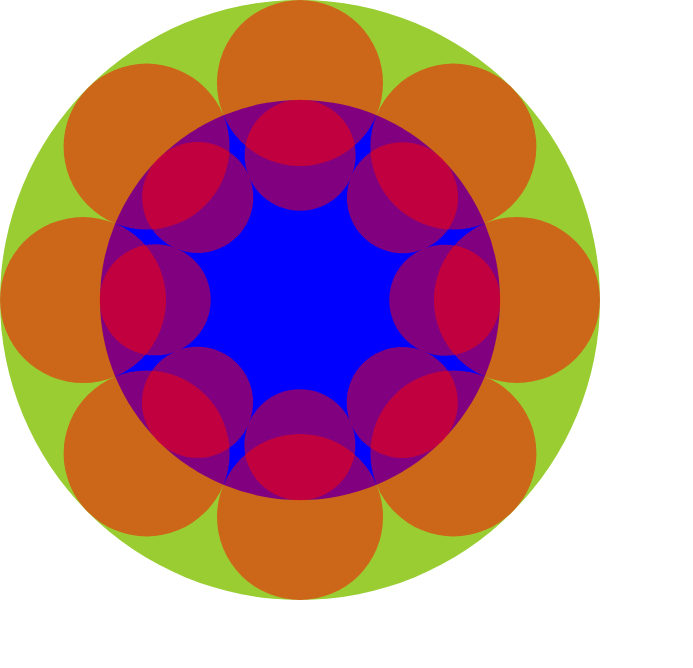
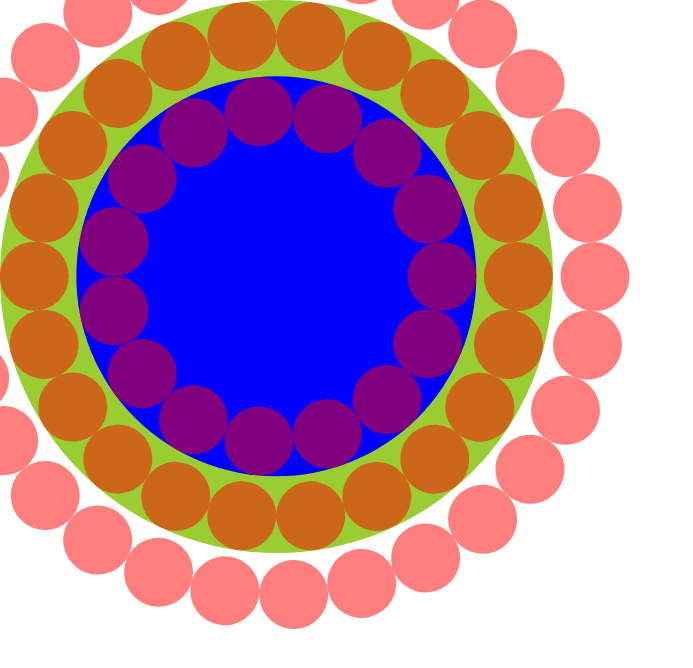
Before and after one commit to ChrisHurt/React-Recall, a React (Create React App) app: page / in a window 1280 px wide. Shown: the top 668 px of the page, without its empty margins (0-693 px from the left). Built offline with nearby package versions, Linux system fonts and the light colour scheme.

Commit message:
Testing 3rd tier of data interaction, refactored Dataset container, instructions for further work in DatasetContainer.js

```diff
--- a/src/App.js
+++ b/src/App.js
@@ -11,6 +11,14 @@ let dataset1 = {
   Sue2: 'https://images.unsplash.com/photo-1542103749-8ef59b94f47e?ixlib=rb-1.2.1&ixid=eyJhcHBfaWQiOjEyMDd9&auto=format&fit=crop&w=1500&q=80',
   Hipster58: 'https://images.unsplash.com/photo-1544723795-3fb6469f5b39?ixlib=rb-1.2.1&ixid=eyJhcHBfaWQiOjEyMDd9&auto=format&fit=crop&w=1400&q=60',
   Hipster59: 'https://images.unsplash.com/photo-1544723795-3fb6469f5b39?ixlib=rb-1.2.1&ixid=eyJhcHBfaWQiOjEyMDd9&auto=format&fit=crop&w=1400&q=60',
+  John: 'https://images.unsplash.com/photo-1502791451862-7bd8c1df43a7?ixlib=rb-1.2.1&ixid=eyJhcHBfaWQiOjEyMDd9&auto=format&fit=crop&w=1400&q=80',
+  BSue: 'https://images.unsplash.com/photo-1542103749-8ef59b94f47e?ixlib=rb-1.2.1&ixid=eyJhcHBfaWQiOjEyMDd9&auto=format&fit=crop&w=1500&q=80',
+  BSue3: 'https://images.unsplash.com/photo-1542103749-8ef59b94f47e?ixlib=rb-1.2.1&ixid=eyJhcHBfaWQiOjEyMDd9&auto=format&fit=crop&w=1500&q=80',
+  BHipster5: 'https://images.unsplash.com/photo-1544723795-3fb6469f5b39?ixlib=rb-1.2.1&ixid=eyJhcHBfaWQiOjEyMDd9&auto=format&fit=crop&w=1400&q=60',
+  BJohn2: 'https://images.unsplash.com/photo-1502791451862-7bd8c1df43a7?ixlib=rb-1.2.1&ixid=eyJhcHBfaWQiOjEyMDd9&auto=format&fit=crop&w=1400&q=80',
+  BSue2: 'https://images.unsplash.com/photo-1542103749-8ef59b94f47e?ixlib=rb-1.2.1&ixid=eyJhcHBfaWQiOjEyMDd9&auto=format&fit=crop&w=1500&q=80',
+  BHipster58: 'https://images.unsplash.com/photo-1544723795-3fb6469f5b39?ixlib=rb-1.2.1&ixid=eyJhcHBfaWQiOjEyMDd9&auto=format&fit=crop&w=1400&q=60',
+  BHipster59: 'https://images.unsplash.com/photo-1544723795-3fb6469f5b39?ixlib=rb-1.2.1&ixid=eyJhcHBfaWQiOjEyMDd9&auto=format&fit=crop&w=1400&q=60',
 }
 
 function App() {
--- a/src/DatasetContainer.js
+++ b/src/DatasetContainer.js
@@ -2,23 +2,30 @@ import React from 'react'
 import './DatasetContainer.scss'
 import DataPoint from './DataPoint'
 
-// Tier One - max size: 8
-// As data exceeds this boundary
-// 1. assume the same sub-circle diameter data points
-// 2. Trial two 2nd concentric ring approaches
-  // Fill the nearest larger diameter with an
-    // integer number of sub-circles using max-8
-  // Reduce the number in the inner circle
-    // then do as before
-
 var revolution = 360
 var degToRads = Math.PI/180
+var radsToDegs = 180/Math.PI
 
 export default class DatasetContainer extends React.Component {
 
   state = {
     diameter: this.props.diameter,
-    data: this.props.data
+    subCircleDiameter: this.props.diameter *2* (1 - ((1)/(1 + Math.sin(degToRads*((revolution / Object.entries(this.props.data).length))/2)))),
+    data: this.props.data,
+    circleDiameters: [],
+    largestDiameter: 0
+  }
+
+  seedData = (numDataPoints) => {
+    let seed = {}
+    for(let i = 0; i < numDataPoints; i++){
+      seed[i] = i;
+    }
+    return seed
+  }
+
+  calculateDataNeededForSecondRing = (innerDiameter) =>{
+    return Math.ceil(180 / (radsToDegs * Math.asin((1)/(1+ (innerDiameter)/(this.state.subCircleDiameter/2) ))))
   }
 
   calculateSubCircleRadialDisplacement = (outerDiameter, data) => {
@@ -28,40 +35,49 @@ export default class DatasetContainer extends React.Component {
   calculateSubCircleFullAngle = (data) => {
     return (revolution / Object.entries(data).length)
   }
+
+  calculateNewOuterDiameter = (fixedSubCircleRadius,numDataPoints) => {
+    return fixedSubCircleRadius * (1 + (1)/(Math.sin(degToRads * ((revolution/2)/numDataPoints))))
+  }
+
   calculateSubCircleRotationAngle = (rotationCoefficient,data) => {
     return Number(rotationCoefficient * this.calculateSubCircleFullAngle(data))
-      // * degreesPerCircle * index)
   }
 
   calculateSubCircleDiameter = (outerDiameter, data) => {
     return outerDiameter * 2*(1 - ((1)/(1 + Math.sin(degToRads*(this.calculateSubCircleFullAngle(data))/2))))
   }
 
-  renderContainerCircle = (diameter,backgroundColor, transformOffset) => {
+  calculateNewRadialDisplacement = (fixedSubCircleRadius,numDataPoints) => {
+    return this.calculateNewOuterDiameter(fixedSubCircleRadius,numDataPoints) - fixedSubCircleRadius
+  }
+
+  renderContainerCircle = (diameter,backgroundColor,transformOffset,zIndex) => {
     return(
       <div
         className="DS-container"
         style={{
-          width: diameter,
-          height: diameter,
+          width: 2*diameter,
+          height: 2*diameter,
           backgroundColor,
-          transform: `translate(${(transformOffset)}px,${transformOffset}px)`
+          transform: `translate(${(transformOffset)}px,${transformOffset}px)`,
+          zIndex: (zIndex || '0')
         }}
       >
       </div>
     )
   }
 
-  renderCircleRing = (diameter,data,transformOffset) =>{
+  renderCircleRing = (diameter,data,transformOffset,fixedDiameter) =>{
     return (
       <div>
         {Object.entries(data).map((person,index)=>{
             return <DataPoint
               key={`dp-${index}`}
               parentDiameter={diameter}
-              diameter={this.calculateSubCircleDiameter(diameter,data)}
+              diameter={(fixedDiameter || this.calculateSubCircleDiameter(diameter,data))}
               rotationAngle={this.calculateSubCircleRotationAngle(index,data)}
-              radialDisplacement={this.calculateSubCircleRadialDisplacement(diameter,data)}
+              radialDisplacement={(this.calculateNewRadialDisplacement(fixedDiameter/2,Object.entries(data).length) || this.calculateSubCircleRadialDisplacement(diameter,data))}
               text={person[0]}
               image_url={person[1]}
               transformOffset={transformOffset}
@@ -71,22 +87,107 @@ export default class DatasetContainer extends React.Component {
     )
   }
 
+  // TODO: Component Design Workflow
+    // Break down data object into at most 3 tiers of sub-data objects
+      // Use array of data objects to achieve rendering
+      // One object per tier
+    // Could use recursive logic to calculate
+      // successive layers of diameters
+    // Consider separating functions into a calculations js file
+      // for jest test automation and for a better separation of concerns
+
+    // For fully automated rendering
+      // 1. Calculate all tier diameters & data distribution
+      // 2. Store the largest diameter in the state
+        // a. Use this for transform offset calculations
+      // 3. Iterate through each data tier
+        // a. Render each background circle
+        // b  Render each ring of sub-circles
+          // Use the sub-data for datapoint position & size
+          // Use the global largestDiameter to correctly calculate offsets
+            // i.e. transformOffset = largestDiameter - thisDiameter
+
+
   render(){
     const {
       diameter,
-      data
+      data,
+      subCircleDiameter
     } = this.state
     return (
       <div
         className="DS-offset"
         style={{}}
       >
-        <div className="flex-wrapper">
-          {this.renderContainerCircle(3*diameter, 'yellowgreen',0)}
-          {this.renderContainerCircle(2*diameter, 'blue',diameter/2)}
-          {this.renderCircleRing(diameter,data,diameter/2)}
-          {this.renderCircleRing(1.5* diameter,data,0)}
-        </div>
+          {
+            this.renderCircleRing(
+              diameter,
+              data,
+              (
+                this.calculateNewOuterDiameter(
+                  subCircleDiameter / 2,
+                  this.calculateDataNeededForSecondRing(diameter)
+                ) - diameter
+              )
+            )
+          }
+          {
+            this.renderCircleRing(
+              this.calculateNewOuterDiameter(
+                subCircleDiameter / 2,
+                this.calculateDataNeededForSecondRing(diameter)
+              ),
+              this.seedData(this.calculateDataNeededForSecondRing(diameter)),
+              0,
+              subCircleDiameter
+            )
+          }
+          {/* 3rd tier example - using nested calls of last diameter */}
+          {
+            this.renderCircleRing(
+              this.calculateNewOuterDiameter(
+                subCircleDiameter / 2,
+                this.calculateDataNeededForSecondRing(this.calculateNewOuterDiameter(
+                  subCircleDiameter / 2,
+                  this.calculateDataNeededForSecondRing(diameter)
+                ))
+              ),
+              this.seedData(this.calculateDataNeededForSecondRing(this.calculateNewOuterDiameter(
+                subCircleDiameter / 2,
+                this.calculateDataNeededForSecondRing(diameter)
+              ))),
+              -this.calculateNewOuterDiameter(
+                subCircleDiameter / 2,
+                this.calculateDataNeededForSecondRing(diameter)
+              )+diameter,
+              subCircleDiameter
+            )
+          }
+          {/* 3rd tier example - using nested calls of last diameter */}
+          {
+            this.renderContainerCircle(
+              diameter,
+              'blue',
+              (
+                this.calculateNewOuterDiameter(
+                  subCircleDiameter / 2,
+                  this.calculateDataNeededForSecondRing(diameter)
+                )-diameter
+              )
+            )
+          }
+          {
+            this.renderContainerCircle(
+              this.calculateNewOuterDiameter(
+                subCircleDiameter / 2,
+                this.calculateDataNeededForSecondRing(diameter)
+              )
+              ,
+              'yellowgreen',
+              0,
+              -1
+            )
+          }
       </div>
     )
   }
```
